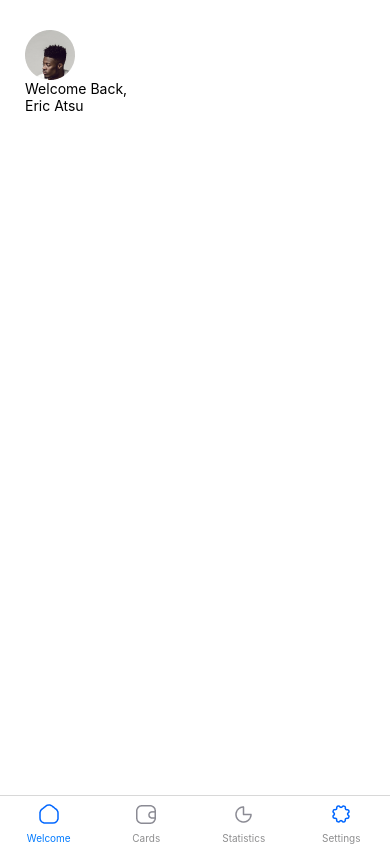
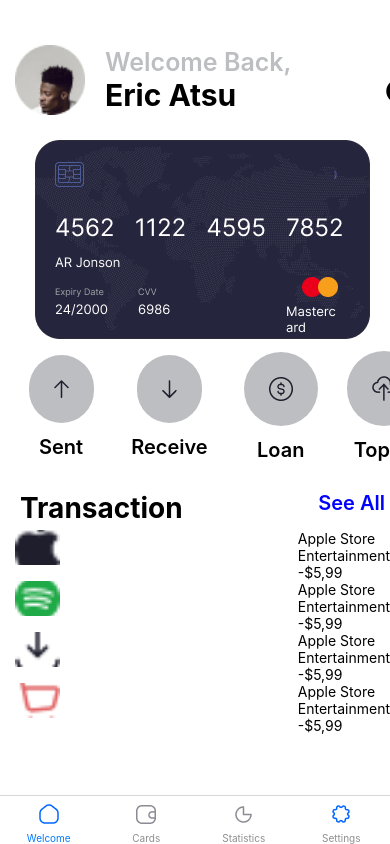
Before and after one commit to FaisalMohammedElorm/rn-assignment5-11016089, a React Native app: screen /Welcome in a window 390 px wide. Built offline with nearby package versions, Linux system fonts and the light colour scheme.

Commit message:
Transactions

```diff
--- /dev/null
+++ b/mock/arrowData.jsx
@@ -0,0 +1,24 @@
+export const arrowData = [
+{
+  id:0,
+  image:require("../assets/send.png"),
+  title: "Sent"
+},
+{
+  id:1,
+  image:require("../assets/receive.png"),
+  title: "Receive"
+},
+{
+  id:2,
+  image:require("../assets/loan.png"),
+  title: "Loan"
+},
+{
+  id:3,
+  image:require("../assets/topUp.png"),
+  title: "Topup"
+},
+
+
+]
--- /dev/null
+++ b/mock/transactionsData.jsx
@@ -0,0 +1,30 @@
+export const transactionsData = [
+  {
+    id:0,
+    icon: require("../assets/apple.png"),
+    title:"Apple Store",
+    subTitle:"Entertainment",
+    amount:"-$5,99",
+  },
+  {
+    id:1,
+    icon: require("../assets/spotify.png"),
+    title:"Apple Store",
+    subTitle:"Entertainment",
+    amount:"-$5,99",
+  },
+  {
+    id:2,
+    icon: require("../assets/moneyTransfer.png"),
+    title:"Apple Store",
+    subTitle:"Entertainment",
+    amount:"-$5,99",
+  },
+  {
+    id:3,
+    icon: require("../assets/grocery.png"),
+    title:"Apple Store",
+    subTitle:"Entertainment",
+    amount:"-$5,99",
+  },
+]
--- a/screens/WelcomeScreen.jsx
+++ b/screens/WelcomeScreen.jsx
@@ -1,29 +1,164 @@
-import { View, Text, StyleSheet, Image } from 'react-native'
+import { View, Text, StyleSheet, Image, TouchableOpacity , FlatList} from 'react-native'
 import React from 'react'
+import colors from "../config/colors";
+import { FontAwesome } from '@expo/vector-icons';
+import { arrowData } from '../mock/arrowData';
+import { transactionsData } from '../mock/transactionsData';
 
 const WelcomeScreen = () => {
   return (
     <View style={styles.wholeScreen}>
       <View style={styles.headerContainer}>
-        <Image source={require("../assets/profile.png")}/>
-        <Text>Welcome Back,</Text>
-        <Text>Eric Atsu</Text>
+        <View style={styles.imageAndText}>
+          <Image source={require("../assets/profile.png")} style={styles.profilePic}/>
+            <View style={styles.bothTexts}>
+                <Text style={{color:colors.lightgrey, fontSize:25, fontWeight:"600"}}>Welcome Back,</Text>
+                <View style={styles.textAndIcon}>
+                    <Text style={{fontSize:30, fontWeight:"700"}}>Eric Atsu</Text>
+                    <TouchableOpacity>
+                      <FontAwesome name="search" size={30} color="black" style={styles.searchIcon}/>
+                    </TouchableOpacity>
                 </View>
+
+            </View>
+
+        </View>
+        <View style={styles.cardContainer}>
+          <Image source={require("../assets/Card.png")} />
+        </View>
+        <View>
+            <FlatList
+              data={arrowData}
+              renderItem={({item}) => (
+                <View style={styles.bothImageAndTitleContainer}>
+
+
+                  <View>
+                  <TouchableOpacity>
+                        <View style={styles.imagesContainer}>
+                            <Image source={item.image} style={styles.iconImage}/>
+                        </View>
+                      </TouchableOpacity>
+                      <View style={styles.titleTextContainer}>
+                        <Text style={styles.titleText}>{item.title}</Text>
+                      </View>
+                  </View>
+
+
+
+
+
+
+
+                </View>
+              )}
+              keyExtractor={(item) => item.id.toString()}
+              horizontal
+              showsHorizontalScrollIndicator = {false}
+            />
+        </View>
+        <View style={{flexDirection:"row", justifyContent:"space-between", margin:5}}>
+          <Text style={{fontSize:28, fontWeight:"700"}}>Transaction</Text>
+          <Text style={{color:colors.blue, fontWeight:"600", fontSize:20}}>See All</Text>
+      </View>
+      <View>
+        <FlatList
+          data={transactionsData}
+          renderItem={({item}) => (
+            <View style={styles.transactionContainer}>
+                <View style={{flexDirection:"row", justifyContent:"space-between"}}>
+                  <Image source={item.icon} style={styles.transactionIcon}/>
+                  <View>
+                    <Text>{item.title}</Text>
+                    <Text>{item.subTitle}</Text>
+                    <Text>{item.amount}</Text>
+                  </View>
+                </View>
+
+
+
+
+
+            </View>
+
+
+
+          )}
+        />
+      </View>
+
+      </View>
+
       </View>
     )
   }
   const styles = StyleSheet.create({
     wholeScreen:{
       flex:1,
+      backgroundColor:"#fff"
 
-    backgroundColor:"#fff"
+
+
 
     },
     headerContainer:{
       flex:1,
-    marginTop:30,
+      marginTop:45,
       justifyContent:"flex-start",
-    marginLeft:25
+      marginLeft:15
+    },
+    profilePic:{
+      height:70,
+      width:70,
+    },
+    imageAndText:{
+      flexDirection:"row",
+    },
+    bothTexts:{
+      marginLeft:20,
+      justifyContent:"center",
+      flexDirection:"column"
+    },
+    textAndIcon:{
+      justifyContent:"space-between",
+      flexDirection:"row",
+    },
+    searchIcon:{
+      marginLeft:150
+    },
+    cardContainer:{
+      justifyContent:"center",
+      alignItems:"center",
+      marginTop:25
+    },
+   bothImageAndTitleContainer:{
+    justifyContent:"center",
+    margin:12,
+
+
+
+
+   },
+   imagesContainer:{
+    alignSelf:"center",
+    backgroundColor: colors.lightgrey,
+    padding:25,
+    borderRadius:50
+   },
+   titleTextContainer:{
+    alignItems:"center",
+    justifyContent:"center",
+    margin:12
+   },
+   titleText:{
+    fontSize:20,
+    fontWeight:"600"
+   },
+   transactionIcon:{
+    height:35,
+    width:45,
    }
+
+
   });
   export default WelcomeScreen
```
Also changed, not shown: assets/receive.png (renamed from assets/recieve.png). Lines whose indentation alone changed are shown as unchanged.
